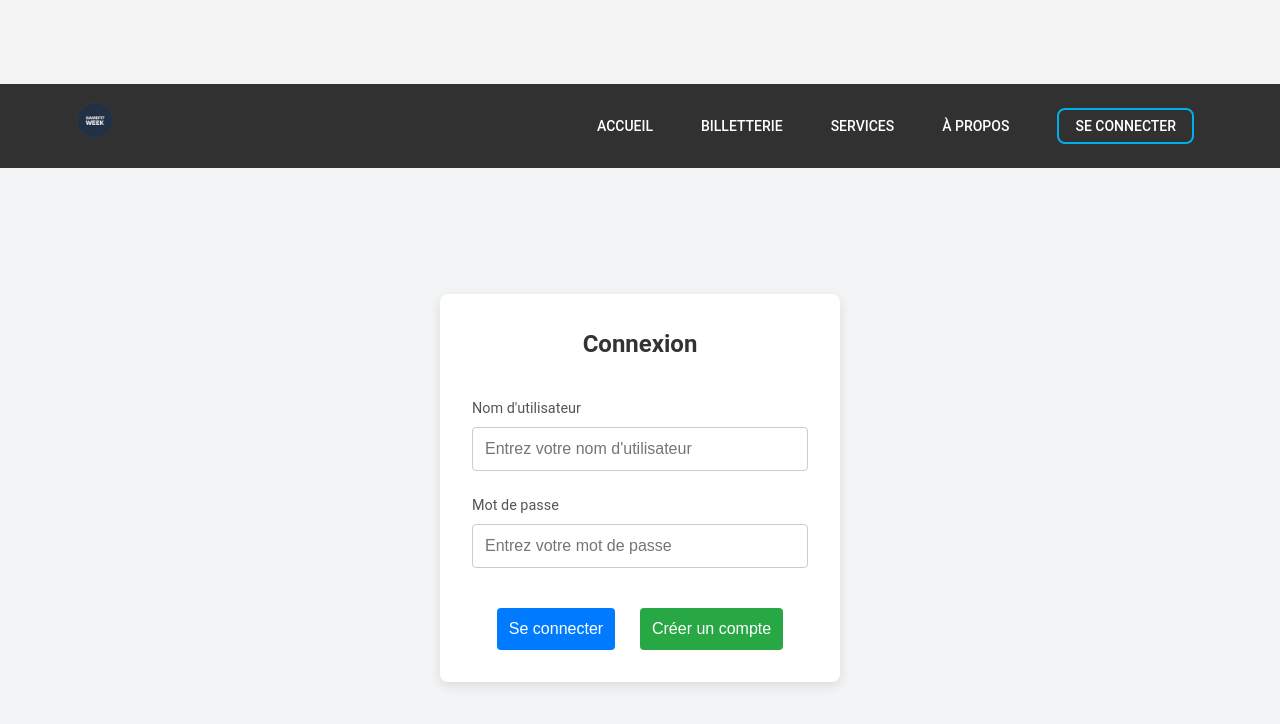
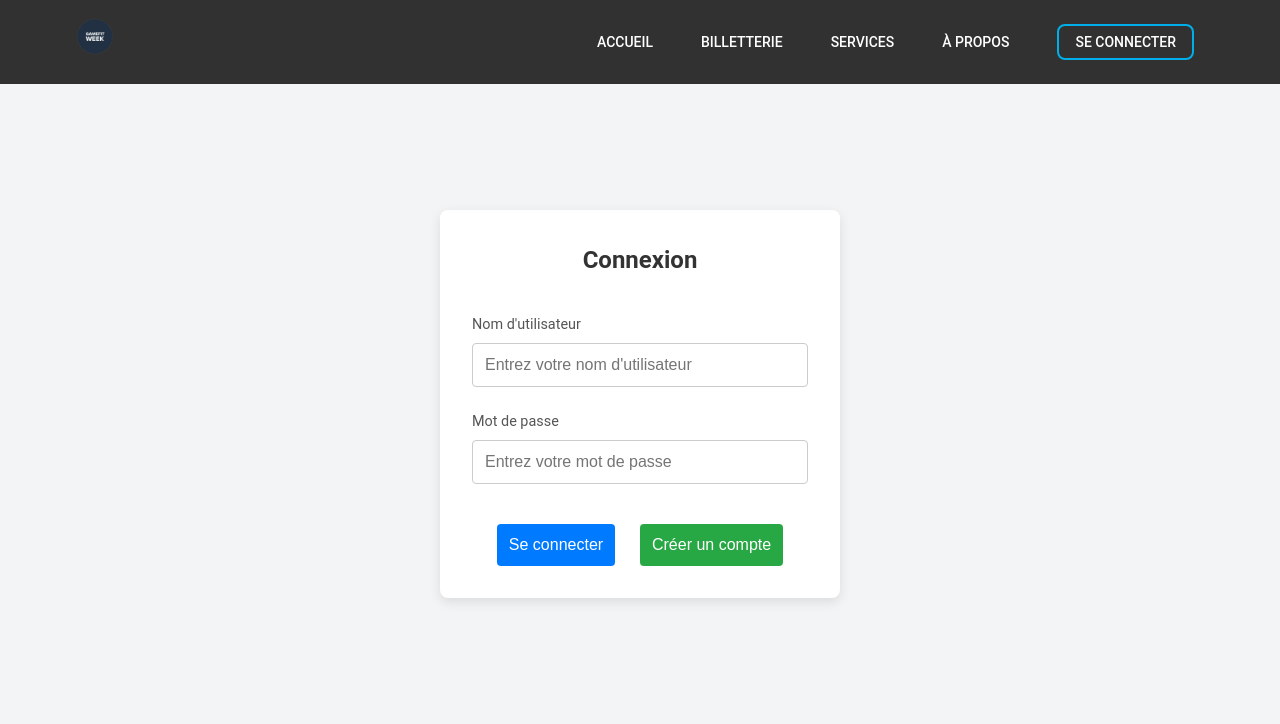
Before and after one commit to BornetFloryan/GameFit-Week, a Vue app: page /login in a window 1280 px wide. Shown: the top 724 px of the page. Built offline with nearby package versions, Linux system fonts and the light colour scheme.

Commit message:
Retrait NavView dans les différents components

```diff
--- a/src/components/StreamView.vue
+++ b/src/components/StreamView.vue
@@ -1,6 +1,5 @@
 <template>
   <div class="twitch-stream-container">
-    <NavView />
     <div class="iframe-container">
       <iframe
           src="https://player.twitch.tv/?channel=otplol_&parent=localhost&parent=127.0.0.1"
@@ -12,11 +11,10 @@
 </template>
 
 <script>
-import NavView from "@/components/NavBar.vue";
 
 export default {
   name: 'StreamView',
-  components: { NavView },
+  components: { },
 };
 </script>
 
--- a/src/views/LoginView.vue
+++ b/src/views/LoginView.vue
@@ -76,7 +76,4 @@ export default {
 </script>
 
 <style scoped>
-.login-view {
-  padding-top: 84px;
-}
 </style>
--- a/src/views/ServicesView.vue
+++ b/src/views/ServicesView.vue
@@ -26,7 +26,4 @@ export default {
 </script>
 
 <style scoped>
-.services-view {
-  padding-top: 84px;
-}
 </style>
--- a/src/views/TicketingView.vue
+++ b/src/views/TicketingView.vue
@@ -29,7 +29,4 @@ export default {
 </script>
 
 <style scoped>
-.ticketing-view {
-  padding-top: 84px;
-}
 </style>
```
Also changed, not shown: src/assets/img/convivialite.png.
